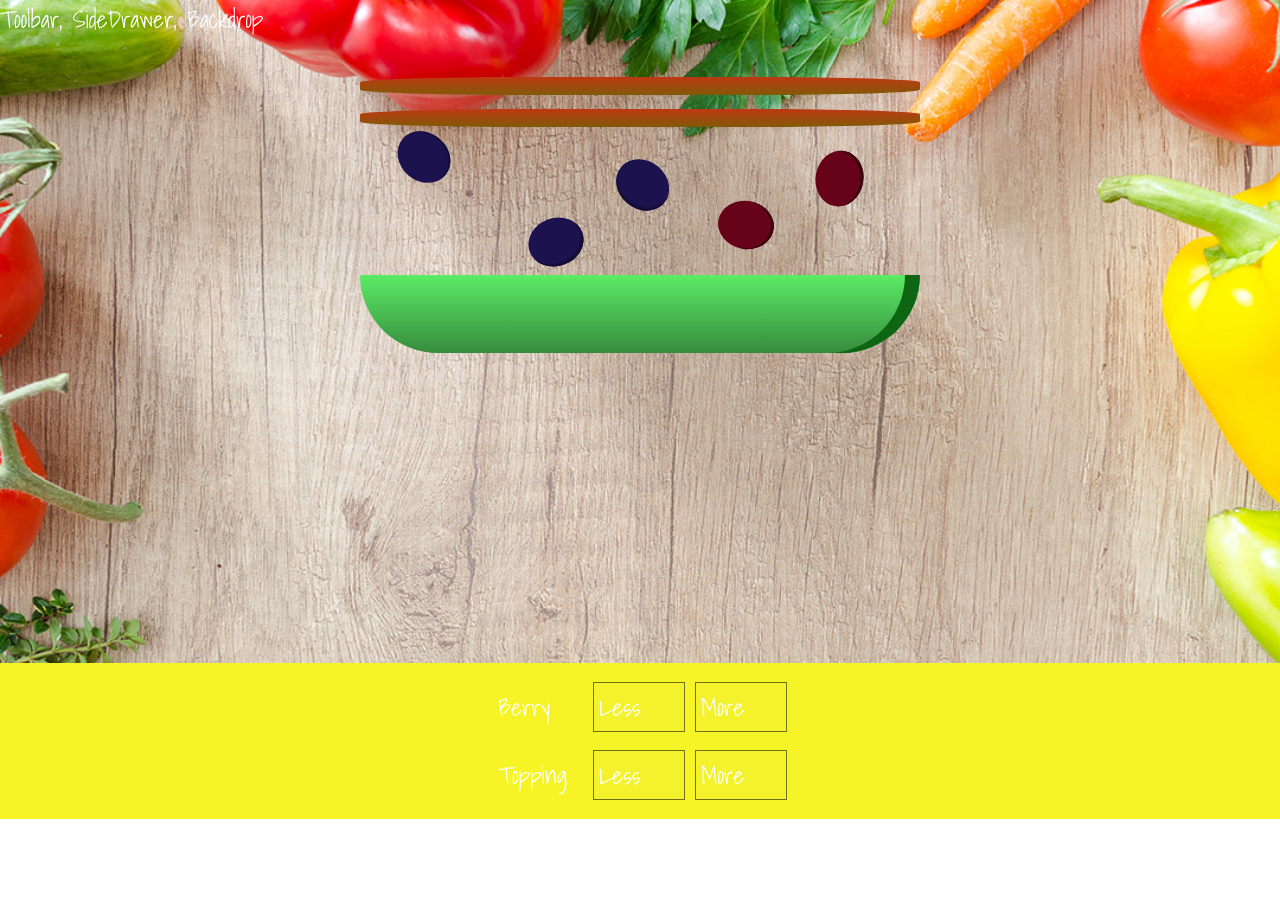
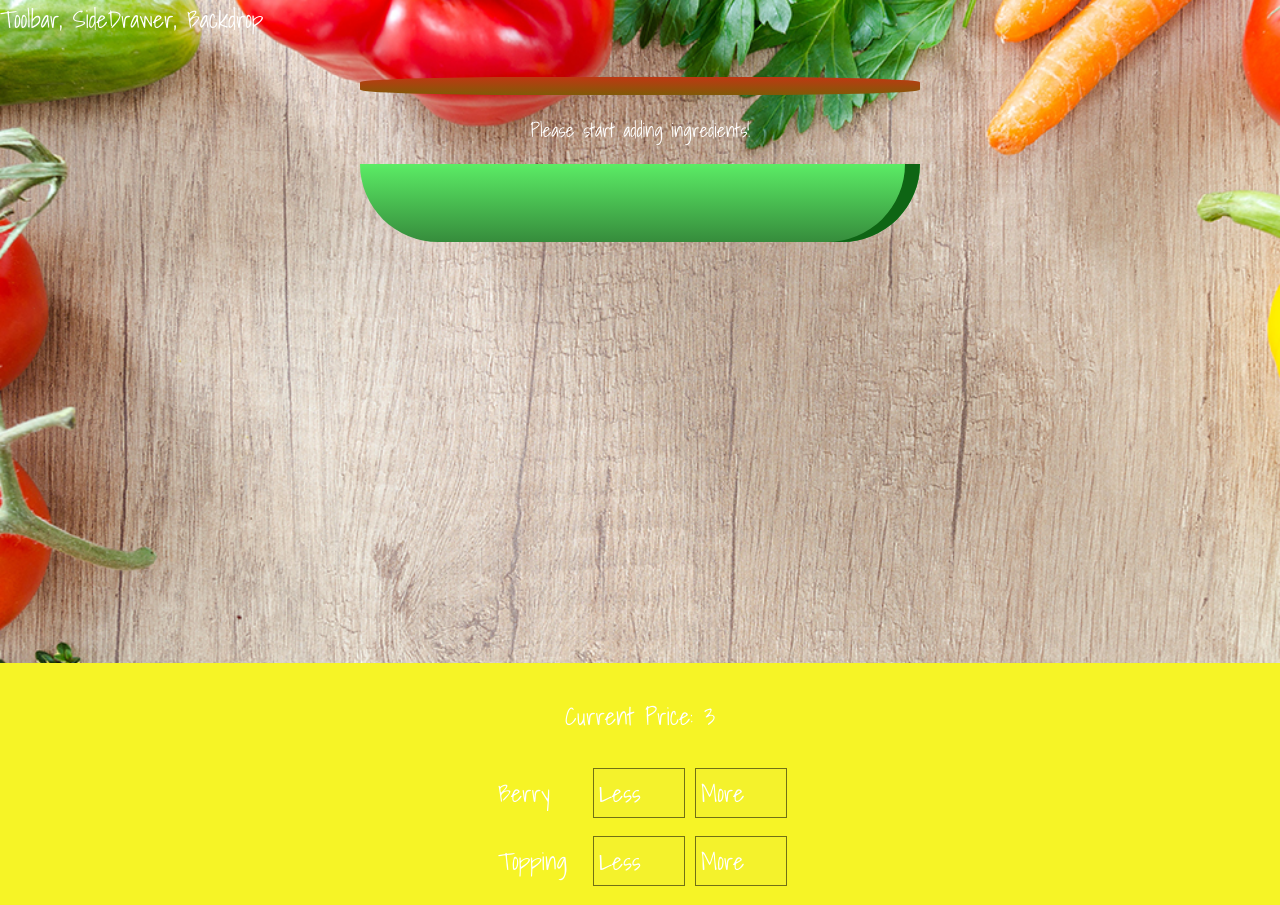
Before and after one commit to Loratadin/skinny-salad, a React (Create React App) app: page / in a window 1280 px wide. Before the commit the page ends 819 px from the top, so only its background shows below. Built offline with nearby package versions, Linux system fonts and the light colour scheme.

Commit message:
Add price to SaladBuilder

```diff
--- a/src/components/Salad/BuildControls/BuildControls.js
+++ b/src/components/Salad/BuildControls/BuildControls.js
@@ -10,6 +10,7 @@ const controls = [
 const buildControls = (props) => {
  return (
   <BuildControls>
+   <p>Current Price: {props.price}</p>
   {controls.map(ctrl => (
    <BuildControl
    key={ctrl.label}
--- a/src/containers/SaladBuilder/SaladBuilder.js
+++ b/src/containers/SaladBuilder/SaladBuilder.js
@@ -12,9 +12,9 @@ class SaladBuilder extends Component {
 
 	state = {
 		ingredients: {
-			saladBed: 1,
-			topping: 1,
-			berry: 1
+			saladBed: 0,
+			topping: 0,
+			berry: 0
 		},
 		totalPrice: 3
 	}
@@ -60,7 +60,8 @@ class SaladBuilder extends Component {
 				<BuildControls
 					ingredientAdded={this.addIngredientHandler}
 					ingredientRemoved={this.removeIngredientHandler}
-					disabled={disabledInfo}/>
+					disabled={disabledInfo}
+					price={this.state.totalPrice}/>
 			</Aux>
 		 );
 
```
